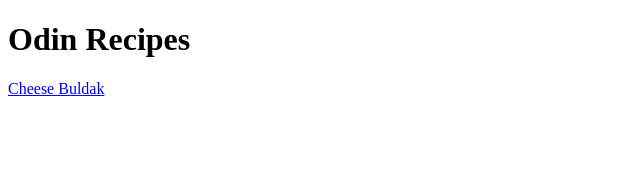
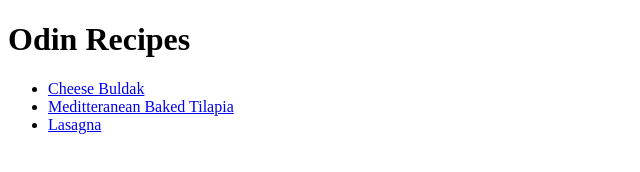
Before and after one commit to Cbass99/odin-recipes, a plain HTML site: page index.html in a window 1280 px wide. Shown: the whole page, without its empty margins (0-640 px from the left). Drawn offline with Linux system fonts and the light colour scheme.

Commit message:
Added links to two other recipes

```diff
--- a/index.html
+++ b/index.html
@@ -5,6 +5,10 @@
     </head>
     <body>
         <h1>Odin Recipes</h1>
-        <a href="recipes/cheesebuldak.html">Cheese Buldak</a>
+        <ul>
+             <li><a href="recipes/cheesebuldak.html">Cheese Buldak</a></li>
+             <li><a href="recipes/meditteraneanbakedtilapia.html"> Meditteranean Baked Tilapia</a></li>
+             <li><a href="recipes/lasagna.html"> Lasagna</a></li>
+        </ul>
     </body>
 </html>
```
Also changed, not shown: recipes/lasagna.html (added), recipes/mediterraneanbakedtilapia.html (added).
